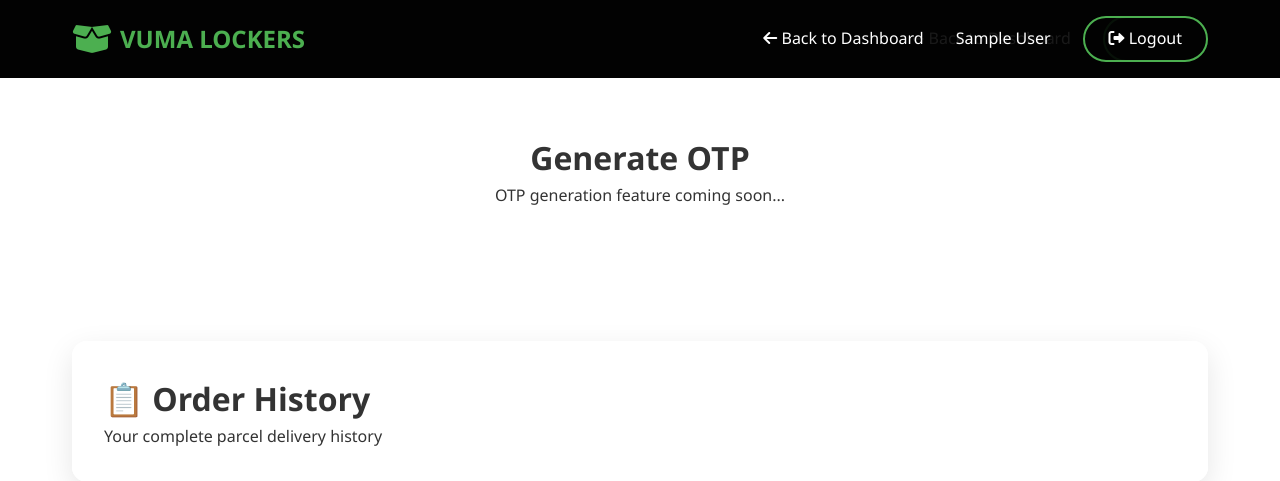
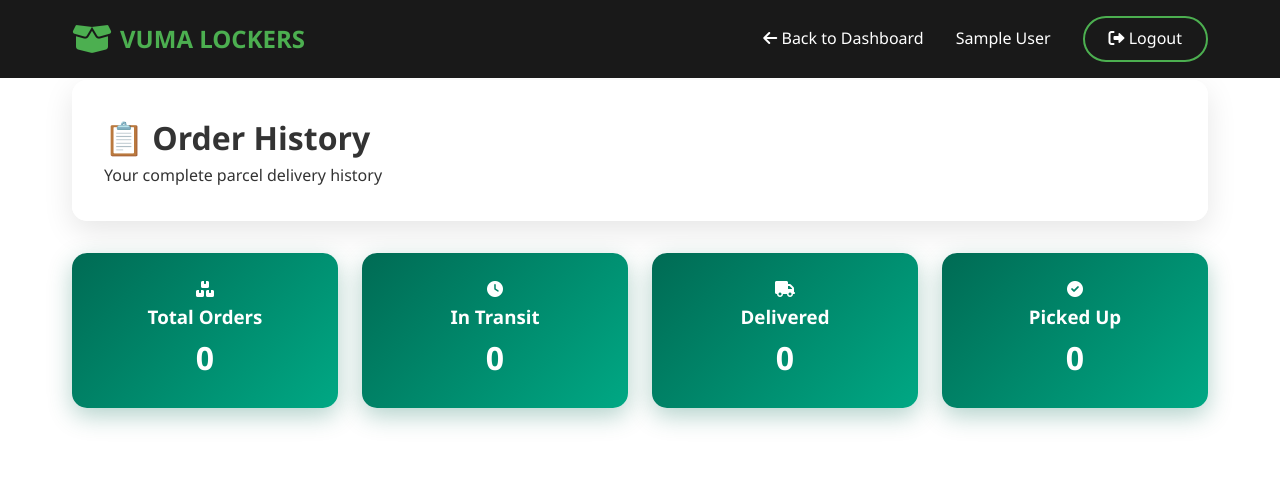
Before and after one commit to bytesofme/vuma_system, a PHP site: page /order_history.php in a window 1280 px wide. Shown: the top 481 px of the page. Run offline with PHP 8.4, Linux system fonts and the light colour scheme; the visitor is signed in with stand-in values (Sample User, id 1).

Commit message:
Update order_history.php

```diff
--- a/order_history.php
+++ b/order_history.php
@@ -1,32 +1,7 @@
 <?php
-session_start();
-require_once 'includes/config.php';
-require_once 'includes/session.php';
-checkAuth();
-?>
-<!DOCTYPE html>
-<html>
-<head>
-    <title>Generate OTP - Vuma Parcel Lockers</title>
-    <link rel="stylesheet" href="css/style.css">
-</head>
-<body>
-    <nav class="navbar">
-        <div class="nav-container">
-            <div class="logo"><i class="fas fa-box-open"></i> VUMA LOCKERS</div>
-            <div class="nav-links">
-                <a href="dashboard.php" style="color: white;">← Back to Dashboard</a>
-                <a href="includes/logout.php" class="login-btn">Logout</a>
-            </div>
-        </div>
-    </nav>
-    <div style="max-width: 1200px; margin: 100px auto; padding: 2rem; text-align: center;">
-        <h1>Generate OTP</h1>
-        <p>OTP generation feature coming soon...</p>
-    </div>
-</body>
-</html><?php
-session_start();
+if (session_status() === PHP_SESSION_NONE) {
+    session_start();
+}
 require_once 'includes/config.php';
 require_once 'includes/session.php';
 checkAuth();
```
